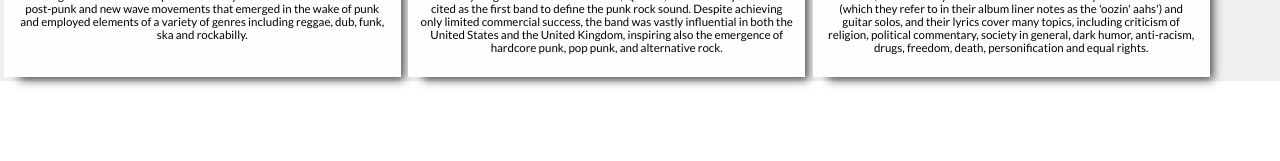
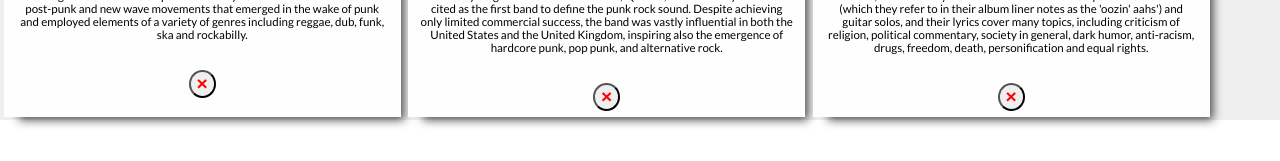
Before and after one commit to stefaleon/React-Bands, a React (Create React App) app: page / in a window 1280 px wide. Shown: the part 476-637 px from the top of the page. Built offline with nearby package versions, Linux system fonts and the light colour scheme.

Commit message:
Delete bands

```diff
--- a/src/App.css
+++ b/src/App.css
@@ -59,3 +59,10 @@
   padding: 1em;
   font-size: .9em;
 }
+
+.delete-band-button {
+  border-radius: 50%;
+  color: red;
+  font-size: 1.5em;
+  margin: .3em;
+}
--- a/src/App.js
+++ b/src/App.js
@@ -38,7 +38,9 @@ class App extends Component {
     this.handleSave = this.handleSave.bind(this);
     this.displayForm = this.displayForm.bind(this);
     this.hideForm = this.hideForm.bind(this);
+    this.removeBand = this.removeBand.bind(this);
   }
+
 
   handleSave(band) {
     this.setState((prevState, props) => {
@@ -59,6 +61,10 @@ class App extends Component {
     this.setState({ showForm: false });
   }
 
+  removeBand(id) {
+    const bands = this.state.bands.filter(band => band.id !== id);
+    this.setState({bands});
+  }
 
   render() {
     const { showForm } = this.state;
@@ -66,7 +72,7 @@ class App extends Component {
       <div className="App">
         <Navbar onNewBand={this.displayForm} />
         { showForm ? <BandForm onSave={this.handleSave} onClose={this.hideForm} /> : null }
-        <BandList bands={this.state.bands} />
+        <BandList bands={this.state.bands} onDelete={this.removeBand} />
       </div>
     );
   }
--- a/src/Band.js
+++ b/src/Band.js
@@ -3,7 +3,7 @@ import MemberList from './MemberList';
 
 class Band extends Component {
   render() {
-    const { name, image, members, story } = this.props;
+    const { name, image, members, story, id, onDelete } = this.props;
 
     return (
       <div className="band-card">
@@ -11,6 +11,13 @@ class Band extends Component {
         <img className="band-image" src={image} alt={name} />
         <MemberList members={members}/>
         <p className="band-story">{story}</p>
+        <button
+          type="button"
+          className="delete-band-button"
+          onClick={() => onDelete(id)}
+        >
+          <strong>&#215;</strong>
+        </button>
       </div>
     );
   }
--- a/src/BandList.js
+++ b/src/BandList.js
@@ -6,7 +6,7 @@ class BandList extends Component {
 
   render() {
     const bands = this.props.bands.map( band => (
-      <Band key={band.id} {...band} />
+      <Band key={band.id} {...band} onDelete={this.props.onDelete} />
     ));
     return (
       <div className="band-list">
```
Also changed, not shown: 1 other file (tests, documents, lock files or other folders).
